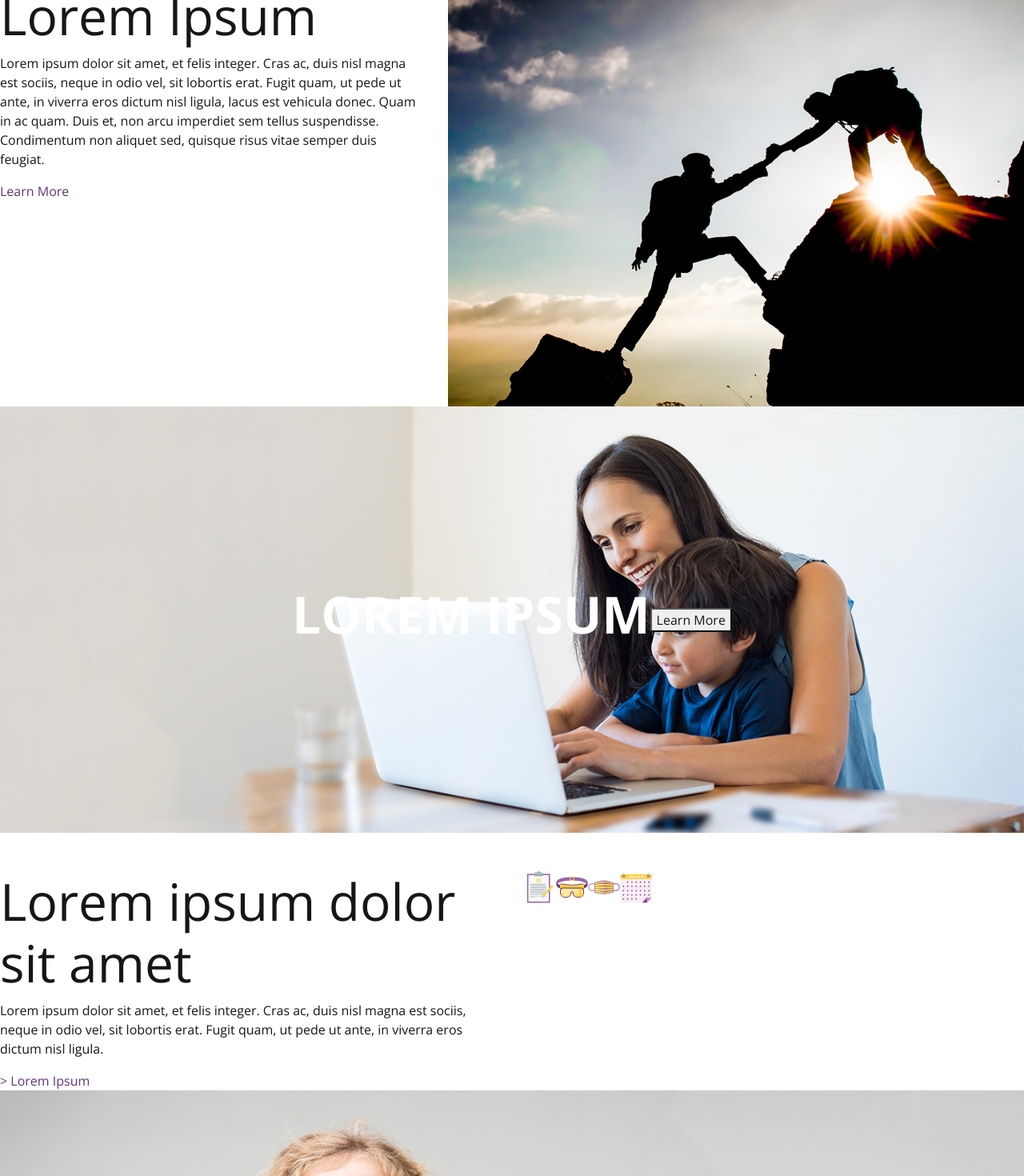
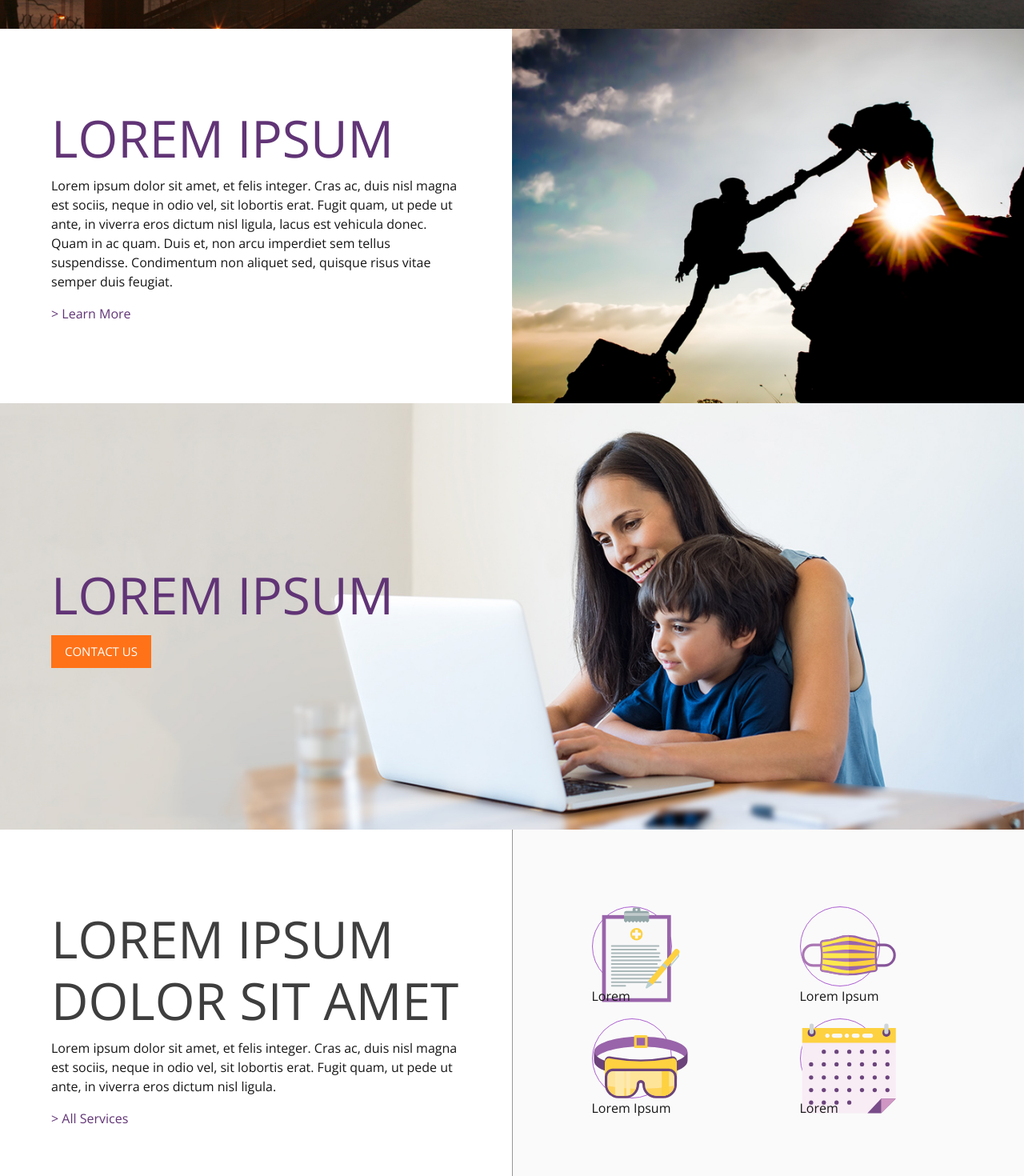
Before and after one commit to madhumurthy16/rg-landing-page, a React (Create React App) app: page / in a window 1280 px wide. Shown: the part 820-2290 px from the top of the page at 80% size. Built offline with nearby package versions, Linux system fonts and the light colour scheme.

Commit message:
More layout and styles

```diff
--- a/src/components/BannerLeftCTA.css
+++ b/src/components/BannerLeftCTA.css
@@ -0,0 +1,3 @@
+.btn-contact-us {
+	background-color: #FF7218;
+}
--- a/src/components/BannerLeftCTA.js
+++ b/src/components/BannerLeftCTA.js
@@ -1,12 +1,15 @@
 import React from 'react';
+import './BannerLeftCTA.css';
 
 const BannerLeftCTA = () => (
-	<section className="hero">
-		<div className="hero card bg-dark text-white mb-5 border-0 rounded-0">
+	<section>
+		<div className="card text-white border-0 rounded-0">
 			<img className="card-img rounded-0 img-fluid" src='/assets/images/banner-1.jpg' alt="Mother and Child using a computer"/>
-			<div className="card-img-overlay m-5 d-flex align-items-center justify-content-center">
-				<h2 className="hero-title card-title font-weight-bold">Lorem Ipsum</h2>
-				<button type="submit" className="btn-submit" id="btn-learn-more">Learn More</button>
+			<div className="card-img-overlay col-left d-flex">
+				<div className="my-auto">
+					<h2 className="card-title heading-purple">Lorem Ipsum</h2>
+					<button type="button" className="btn btn-lg rounded-0 btn-contact-us">Contact Us</button>
+				</div>
 			</div>
 		</div>
 	</section>
--- a/src/components/Blurb.js
+++ b/src/components/Blurb.js
@@ -3,16 +3,14 @@ import { Link } from 'react-router-dom';
 
 const Blurb = () => (
 	<section className="blurb">
-		<div>
-			<div className="row">
-				<div className="col">
-					<h2>Lorem Ipsum</h2>
-					<p>Lorem ipsum dolor sit amet, et felis integer. Cras ac, duis nisl magna est sociis, neque in odio vel, sit lobortis erat. Fugit quam, ut pede ut ante, in viverra eros dictum nisl ligula, lacus est vehicula donec. Quam in ac quam. Duis et, non arcu imperdiet sem tellus suspendisse. Condimentum non aliquet sed, quisque risus vitae semper duis feugiat.</p>
-					<Link to="/about">Learn More</Link>
-				</div>
-				<div className="col">
-					<img src='/assets/images/img-1.jpg' alt="Man helping another man climb big rock"/>
-				</div>
+		<div className="row no-gutters">
+			<div className="col-left col-md-6 align-self-center">
+				<h2 className="heading-purple">Lorem Ipsum</h2>
+				<p>Lorem ipsum dolor sit amet, et felis integer. Cras ac, duis nisl magna est sociis, neque in odio vel, sit lobortis erat. Fugit quam, ut pede ut ante, in viverra eros dictum nisl ligula, lacus est vehicula donec. Quam in ac quam. Duis et, non arcu imperdiet sem tellus suspendisse. Condimentum non aliquet sed, quisque risus vitae semper duis feugiat.</p>
+				<Link to="/about">> Learn More</Link>
+			</div>
+			<div className="col-md-6 md-align-self-end">
+				<img className="img-fluid" src='/assets/images/img-1.jpg' alt="Man helping another man climb big rock"/>
 			</div>
 		</div>
 	</section>
--- a/src/components/Hero.css
+++ b/src/components/Hero.css
@@ -10,12 +10,3 @@
 .btn-learn-more {
 	background-color: #AC5FD0;
 }
-
-.btn-learn-more a {
-	color: #ffffff;
-	text-transform: uppercase;
-}
-
-.btn-lg {
-	font-size: 0.938em;
-}
--- a/src/components/Hero.js
+++ b/src/components/Hero.js
@@ -3,13 +3,15 @@ import './Hero.css';
 
 
 const Hero = () => (
-	<section>
-		<div className="hero card bg-dark text-white">
+	<section className="hero">
+		<div className="card text-white rounded-0 border-0">
 			<img className="hero-img card-img rounded-0 img-fluid" src='/assets/images/hero.jpg' alt="Golden Gate Bridge at Sunset"/>
-			<div className="card-img-overlay d-flex flex-column justify-content-center align-items-center">
-				<h1 className="card-title">Welcome To</h1>
-				<h2 className="card-text">Rooster Grin</h2>
-				<button type="button" className="btn btn-lg rounded-0 btn-learn-more"><a href="https://www.roostergrin.com/" target="_blank" rel="noopener noreferrer">Learn More</a></button>
+			<div className="card-img-overlay d-flex">
+				<div class="my-auto mx-auto text-center">
+					<h1 className="card-title">Welcome To</h1>
+					<h2 className="card-text">Rooster Grin</h2>
+					<button type="button" className="btn btn-lg rounded-0 btn-learn-more"><a href="https://www.roostergrin.com/" target="_blank" rel="noopener noreferrer">Learn More</a></button>
+				</div>
 			</div>
 		</div>
 	</section>
--- a/src/components/Services.css
+++ b/src/components/Services.css
@@ -1,4 +1,21 @@
-.services-icon {
-  height: 5vmin;
+.services-icon-wrapper {
+	width: 100px;
+	height: 100px;
+	line-height: 90px;
+	border: 1px solid #AC5FD0;
+  	border-radius: 50%;
+  	vertical-align: middle;
+  	text-align: center;
+}
+
+img.services-icon {
+  height: 15vmin;
+  padding: 0px;
   pointer-events: none;
+
 }
+
+.services-col {
+	background-color: #fafafa;
+	border-left: 1px solid #979797;
+}
--- a/src/components/Services.js
+++ b/src/components/Services.js
@@ -3,19 +3,40 @@ import { Link } from 'react-router-dom';
 import './Services.css';
 
 const Services = () => (
-	<section className="Services">
-		<div>
-			<div className="row">
-				<div className="col">
-					<h2>Lorem ipsum dolor sit amet</h2>
-					<p>Lorem ipsum dolor sit amet, et felis integer. Cras ac, duis nisl magna est sociis, neque in odio vel, sit lobortis erat. Fugit quam, ut pede ut ante, in viverra eros dictum nisl ligula.</p>
-					<Link to="/our-services">> Lorem Ipsum</Link>
-				</div>
-				<div className="col">
-					<img className="services-icon" src='/assets/images/home-expertise.svg' alt="icon indicating expertise"/>
-					<img className="services-icon" src='/assets/images/home-lab.svg' alt="icon indicating lab"/>
-					<img className="services-icon" src='/assets/images/home-hygiene.svg' alt="icon indicating hygiene"/>
-					<img className="services-icon" src='/assets/images/home-retention.svg' alt="icon indicating retention"/>
+	<section className="services">
+		<div className="row no-gutters">
+			<div className="col-left col-md-6 py-5 pr-5 my-5 align-self-center">
+				<h2 className="heading-black">Lorem ipsum dolor sit amet</h2>
+				<p>Lorem ipsum dolor sit amet, et felis integer. Cras ac, duis nisl magna est sociis, neque in odio vel, sit lobortis erat. Fugit quam, ut pede ut ante, in viverra eros dictum nisl ligula.</p>
+				<Link to="/our-services">> All Services</Link>
+			</div>
+			<div className="services-col col-md-6 py-5 pl-5 d-flex justify-content-center">
+				<div className="row my-5 align-self-center">
+					<div className="col">
+						<div className="services-icon-wrapper">
+							<img className="services-icon" src='/assets/images/home-expertise.svg' alt="icon indicating expertise"/>
+						</div>
+						<p>Lorem</p>
+					</div>
+					<div className="col">
+						<div className="services-icon-wrapper">
+							<img className="services-icon" src='/assets/images/home-hygiene.svg' alt="icon indicating lab"/>
+						</div>
+						<p>Lorem Ipsum</p>
+					</div>
+					<div class="w-100"></div>
+					<div className="col">
+						<div className="services-icon-wrapper">
+							<img className="services-icon" src='/assets/images/home-lab.svg' alt="icon indicating hygiene"/>
+						</div>
+						<p>Lorem Ipsum</p>
+					</div>
+					<div className="col">
+						<div className="services-icon-wrapper">
+							<img className="services-icon" src='/assets/images/home-retention.svg' alt="icon indicating retention"/>
+						</div>
+						<p>Lorem</p>
+					</div>
 				</div>
 			</div>
 		</div>
--- a/src/index.css
+++ b/src/index.css
@@ -3,7 +3,7 @@
   color: #161616;
   font-size: 16px;
   line-height: 1.5;
-
+  padding-top: 56px;
   -webkit-font-smoothing: antialiased;
   -moz-osx-font-smoothing: grayscale;
 }
@@ -14,6 +14,7 @@ h1 {
 
 h2 {
 	font-size: 4em;
+	text-transform: uppercase;
 }
 
 h3 {
@@ -28,8 +29,53 @@ a:hover {
 	text-decoration: none;
 }
 
+.heading-purple {
+	color: #613476;
+}
+
+.heading-black {
+	color: #3E3E3E;
+}
+
+
 /* Buttons */
 
-.btn-submit {
+.btn-learn-more, .btn-contact-us {
+	color: #ffffff;
+	text-transform: uppercase;
+}
 
+.btn-lg {
+	font-size: 0.938em;
 }
+
+/* Columns */
+
+.col-left {
+	padding-left: 4rem !important;
+	padding-right: 4rem !important;
+}
+
+.col-right {
+	padding-right: 4rem;
+}
+
+
+
+
+/* Breakpoints
+
+// Extra small devices (portrait phones, less than 576px)
+// No media query for `xs` since this is the default in Bootstrap
+
+// Small devices (landscape phones, 576px and up)
+@media (min-width: 576px) { ... }
+
+// Medium devices (tablets, 768px and up)
+@media (min-width: 768px) { ... }
+
+// Large devices (desktops, 992px and up)
+@media (min-width: 992px) { ... }
+
+// Extra large devices (large desktops, 1200px and up)
+@media (min-width: 1200px) { ... } */
```
